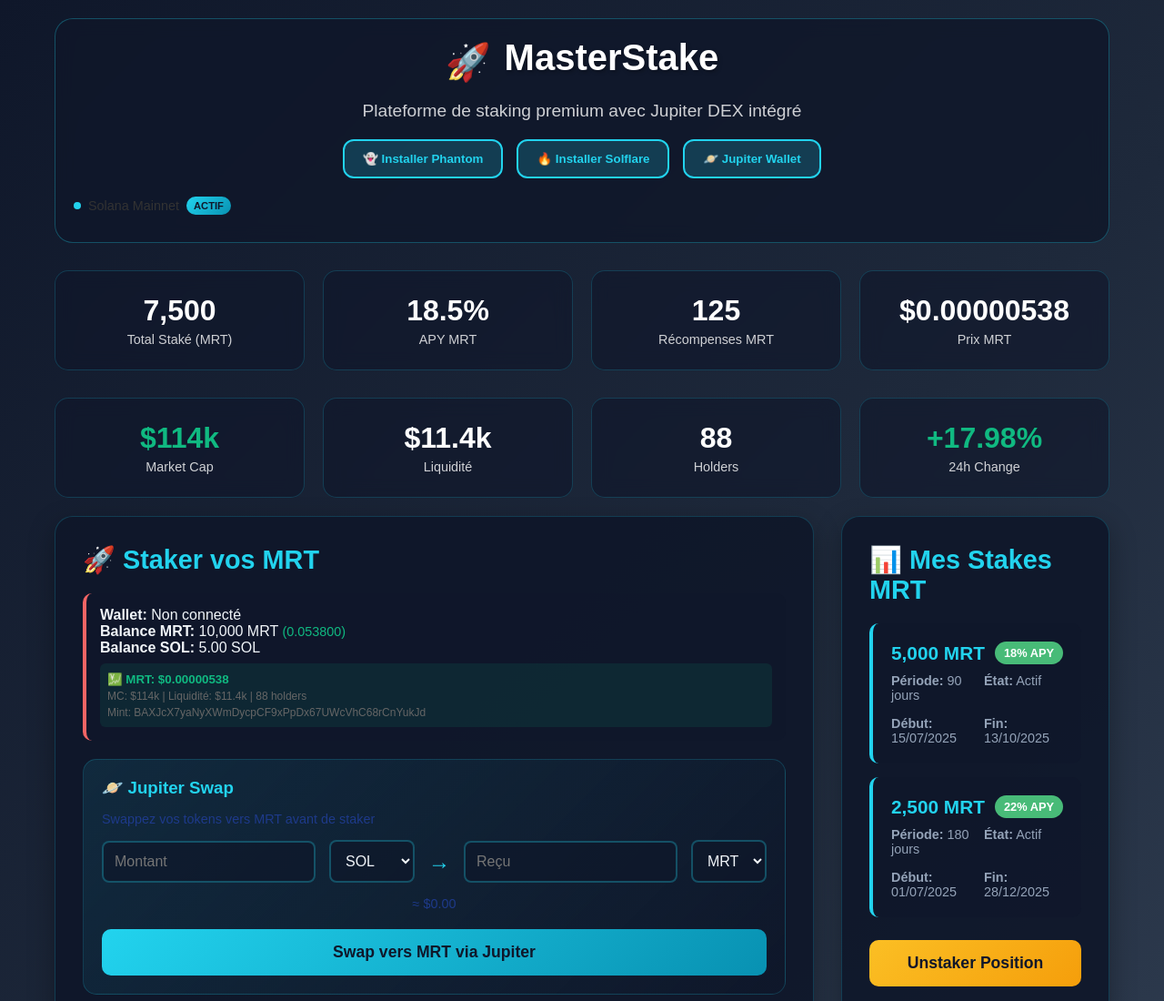
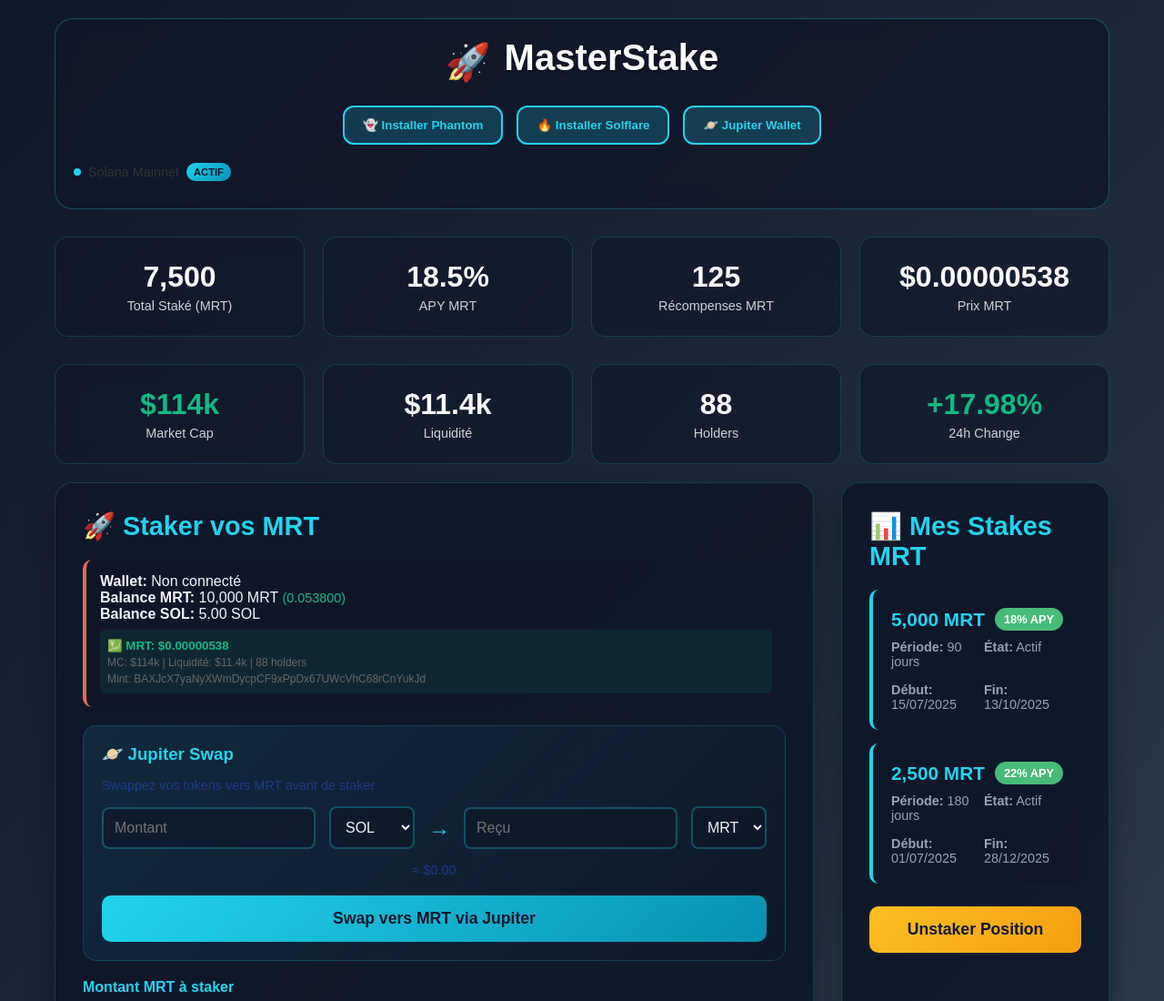
Before and after one commit to MoonRoadx/mrt-staking-platform, a plain HTML site: page index.html in a window 1280 px wide. Shown: the top 1100 px of the page at 91% size. Drawn offline with Linux system fonts and the light colour scheme.

Commit message:
Update index.html

```diff
--- a/index.html
+++ b/index.html
@@ -415,7 +415,6 @@
                 <div style="font-size: 40px;">🚀</div>
                 <h1>MasterStake</h1>
             </div>
-            <p class="subtitle">Plateforme de staking premium avec Jupiter DEX intégré</p>
 
             <div class="wallet-selector">
                 <button class="wallet-btn" id="phantomBtn">
```
